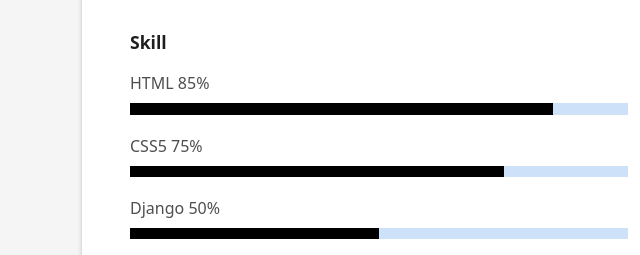
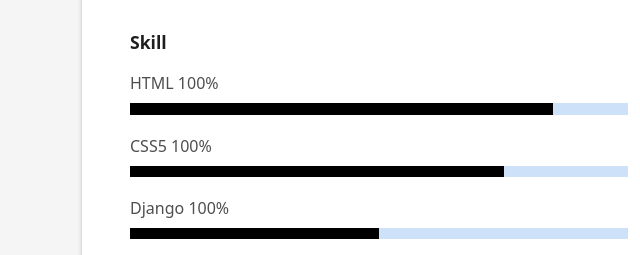
Before and after one commit to shahabaz866/Shahabas-Personal, a plain HTML site: page index.html in a window 1280 px wide. Shown: the part 1140-1395 px from the top of the page, 0-640 px from the left. Drawn offline with Linux system fonts and the light colour scheme.

Commit message:
Update index.html

```diff
--- a/index.html
+++ b/index.html
@@ -108,15 +108,15 @@
                   </div>
                   <div class="skill-mf">
                     <p class="title-s">Skill</p>
-                    <span>HTML</span> <span class="pull-right">85%</span>
+                    <span>HTML</span> <span class="pull-right">100%</span>
                     <div class="progress">
                       <div class="progress-bar" role="progressbar" style="width: 85%;" aria-valuenow="85" aria-valuemin="0" aria-valuemax="100"></div>
                     </div>
-                    <span>CSS5</span> <span class="pull-right">75%</span>
+                    <span>CSS5</span> <span class="pull-right">100%</span>
                     <div class="progress">
                       <div class="progress-bar" role="progressbar" style="width: 75%" aria-valuenow="75" aria-valuemin="0" aria-valuemax="100"></div>
                     </div>
-                    <span>Django</span> <span class="pull-right">50%</span>
+                    <span>Django</span> <span class="pull-right">100%</span>
                     <div class="progress">
                       <div class="progress-bar" role="progressbar" style="width: 50%" aria-valuenow="50" aria-valuemin="0" aria-valuemax="100"></div>
                     </div>
```
